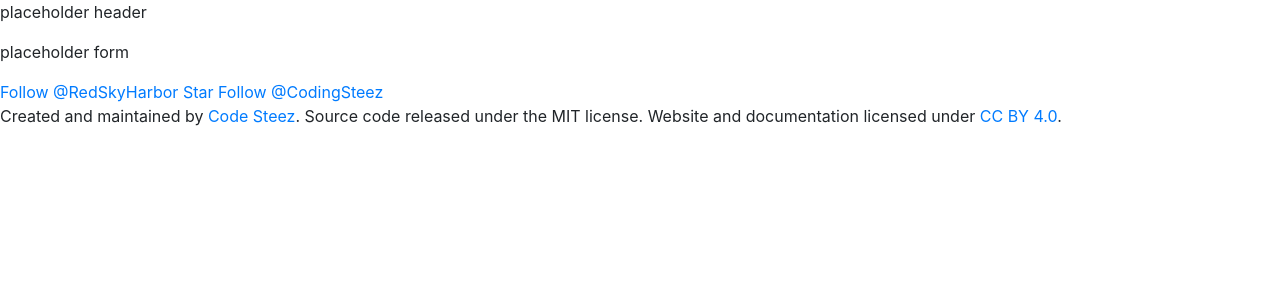
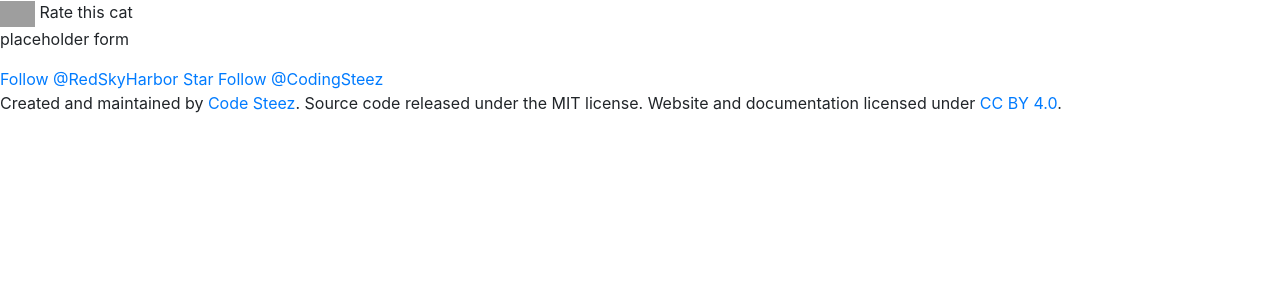
Before and after one commit to RedSkyHarbor/Rate-Cats, a Flask app: page / in a window 1280 px wide. Shown: the top 300 px of the page. Run offline with Flask 2, Linux system fonts and the light colour scheme; some libraries are stand-ins or nearby versions; grey boxes are pictures that could not be loaded.

Commit message:
style header and and the logo

```diff
--- a/app/static/css/main.css
+++ b/app/static/css/main.css
@@ -0,0 +1,3 @@
+header img {
+    width: 35px;
+}
--- a/app/templates/base.html
+++ b/app/templates/base.html
@@ -2,7 +2,7 @@
 <html>
 	<head>
 		<title>{% block title %}{% endblock %}</title>
-		<link href="{{ url_for('static', filename='dist/css/style.min.css') }}" rel="stylesheet" type="text/css"/>
+		<link href="{{ url_for('static', filename='css/main.css') }}" rel="stylesheet" type="text/css"/>
 		<script async defer src="https://buttons.github.io/buttons.js"></script>
     	<link rel="stylesheet" href="https://stackpath.bootstrapcdn.com/bootstrap/4.4.1/css/bootstrap.min.css" integrity="sha384-Vkoo8x4CGsO3+Hhxv8T/Q5PaXtkKtu6ug5TOeNV6gBiFeWPGFN9MuhOf23Q9Ifjh" crossorigin="anonymous">
    </head>
--- a/app/templates/index.html
+++ b/app/templates/index.html
@@ -3,7 +3,8 @@
 {% block title %}rate cats{% endblock %}
 
 {% block header %}
-    <p>placeholder header</p>
+    <img src="{{url_for('static', filename='img/cat_silhouette.svg')}}"/>
+    <span>Rate this cat</span>
 {% endblock %}
 
 {% block form %}
```
